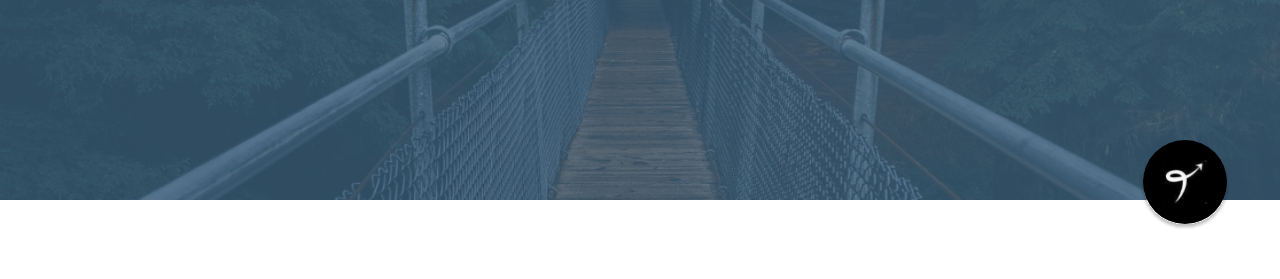
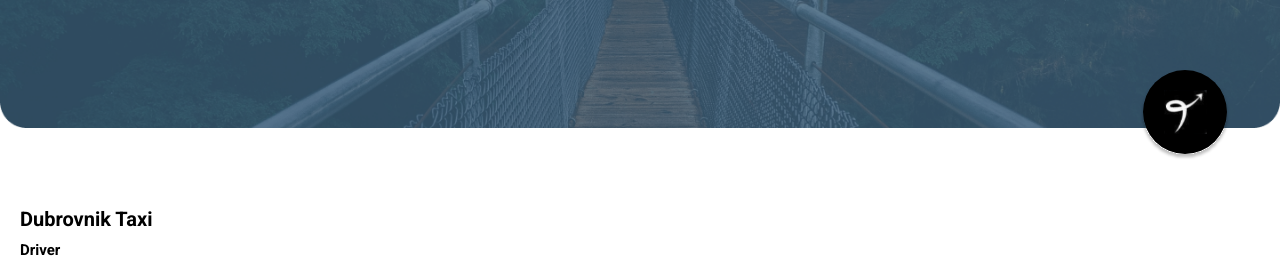
Before and after one commit to Imranahmed223/DIGITAL_CARD_WEB, a React (Create React App) app: page / in a window 1280 px wide. Shown: the part 158-437 px from the top of the page. Built offline with nearby package versions, Linux system fonts and the light colour scheme.

Commit message:
new code

```diff
--- a/src/components/Play/Play.scss
+++ b/src/components/Play/Play.scss
@@ -4,7 +4,7 @@
   width: 100%;
   height: 600px;
   @include respond(tab-port) {
-    margin-top: 7rem;
+    // margin-top: 7rem;
     height: 350px;
   }
 }
--- a/src/module/Home/Home.scss
+++ b/src/module/Home/Home.scss
@@ -2,16 +2,19 @@
 @import "../../scss/mixins";
 .home {
   &-hero {
-    height: 40vh;
+    // height: 40vh;
+    height: 210px;
     @include respond(tab-port) {
-      height: 24vh;
+      // height: 24vh;
     }
     & > img {
       width: 100%;
-      height: 40vh;
+      // height: 40vh;
+      // height: 250px;
       object-fit: cover;
       @include respond(tab-port) {
-        height: 23vh;
+        // height: 23vh;
+        height: 210px;
         background-position: bottom;
       }
     }
@@ -19,11 +22,15 @@
   &-logo {
     text-align: right;
     margin-right: 5rem;
-    margin-top: -6rem;
+    margin-top: -2rem;
     & > img {
       width: 9rem;
       height: 9rem;
     }
+     @include respond(tab-port) {
+      margin-top: -5rem;
+      margin-right: 1.7rem;
+     }
   }
   &-container {
     padding: 2rem;
@@ -129,6 +136,7 @@
       & > h3 {
         margin-left: 2rem;
         font-size: 1.5rem;
+        margin-bottom: 0.8rem;
       }
     }
   }
```
Also changed, not shown: 6 other files (tests, documents, lock files or other folders).
